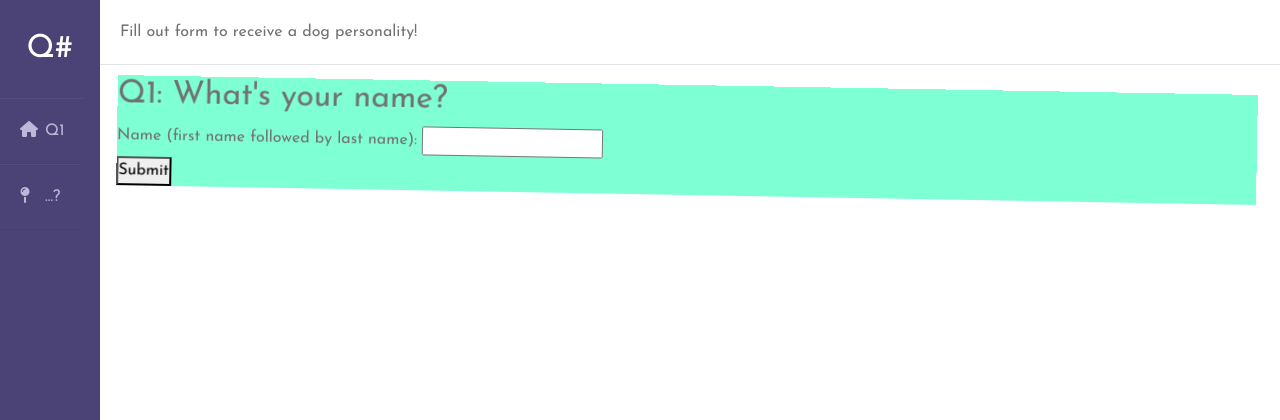
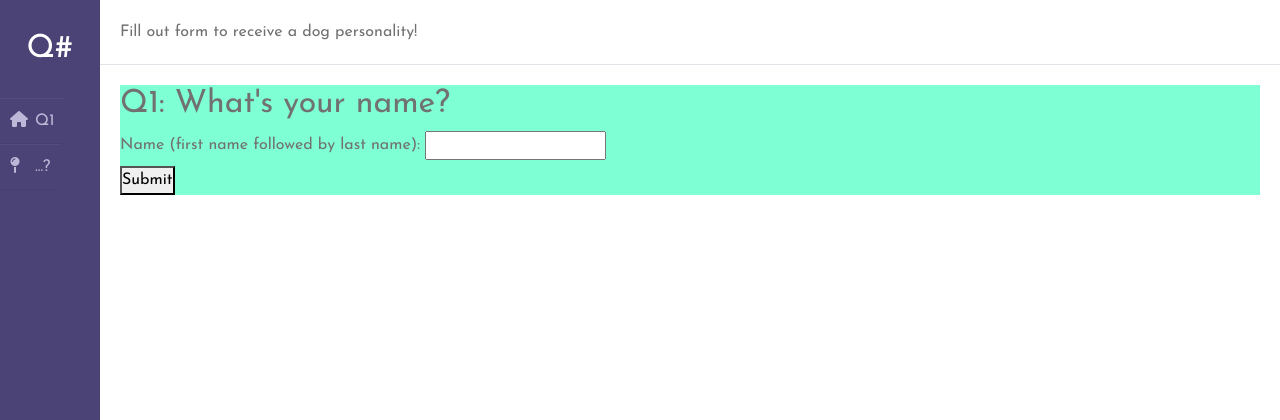
Before and after one commit to jliao13/CS4501-anit-ux-webapp, a Django app: page /form/ in a window 1280 px wide. Shown: the top 420 px of the page. Run offline with Django 3.2, Linux system fonts and the light colour scheme; some libraries are stand-ins or nearby versions.

Commit message:
change last photo

```diff
--- a/project/templates/finish.html
+++ b/project/templates/finish.html
@@ -10,7 +10,7 @@
     {% load static %}
     <style>
         body{
-            background: url('{% static "project/images/samoyedBG.jpg" %}');
+            background: url('{% static "project/images/multiDogBG.png" %}');
             display: table-cell;
             vertical-align: middle;
             height: 100%;
--- a/static/project/css/style.css
+++ b/static/project/css/style.css
@@ -28,9 +28,10 @@ body{
 }
 
 .main_content .question {
+  position:relative;
   background-color: aquamarine;
-  animation: shake 0.5s;
-  animation-iteration-count: infinite;
+  /* animation: shake 0.5s;
+  animation-iteration-count: infinite; */
 }
 
 .wrapper{
@@ -54,7 +55,7 @@ body{
 }
 
 .wrapper .sidebar ul li{
-  padding: 20px;
+  padding: 10px;
   border-bottom: 1px solid #bdb8d7;
   border-bottom: 1px solid rgba(0,0,0,0.05);
   border-top: 1px solid rgba(255,255,255,0.05);
```
